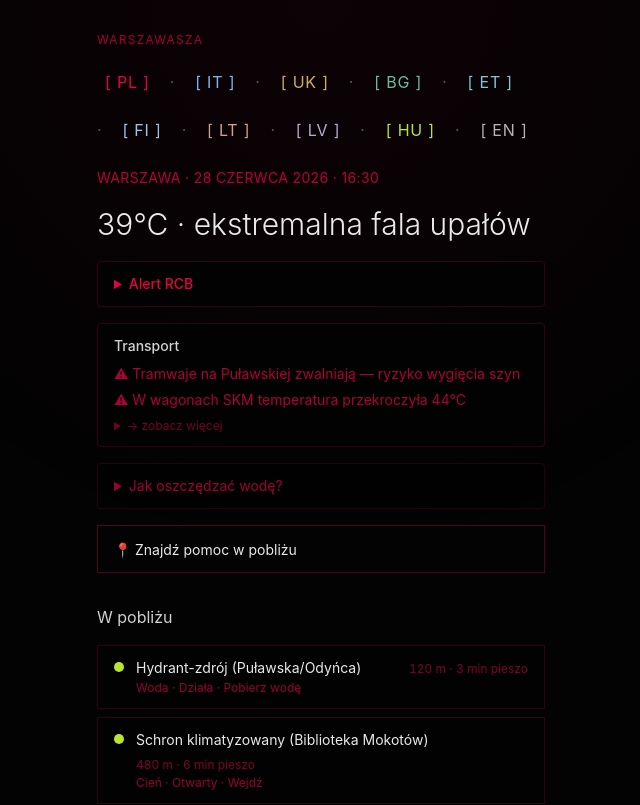
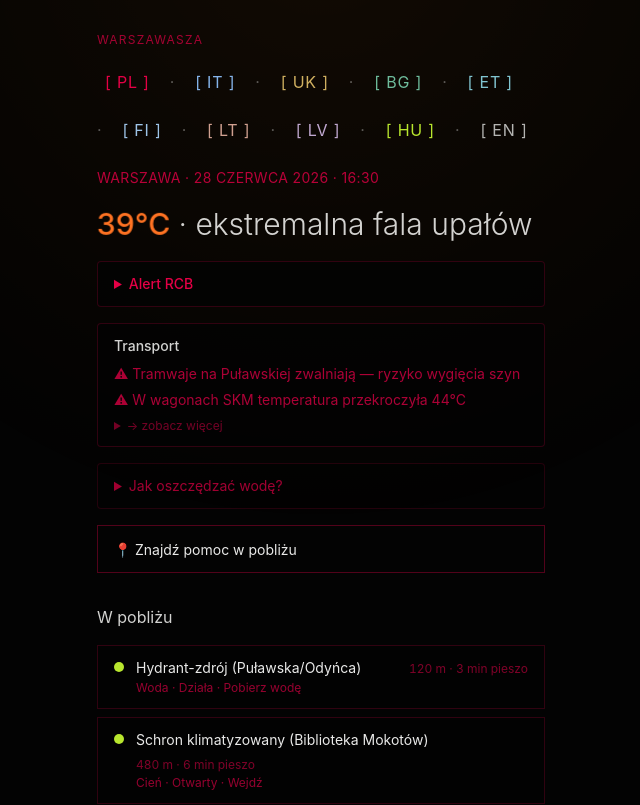
Before and after one commit to adamxdomanski-cpu/warszawasza, a Next.js app in the folder frontend/: page /field/heat in a window 1280 px wide. Shown: the top 805 px of the page, without its empty margins (319-959 px from the left). Built offline with nearby package versions, Linux system fonts and the light colour scheme.

Commit message:
field/heat: Warsaw orange 39°C heat signal with breathe pulse
- Orange → red pulse at extreme temps; cooler band can shift toward green
- Ambient orange glow; respects prefers-reduced-motion
- DayFact token maps to --color-warsaw-heat

Co-authored-by: adamxdomanski-cpu <adamxdomanski@gmail.com>

```diff
--- a/frontend/app/components/field/HeatFieldClient.tsx
+++ b/frontend/app/components/field/HeatFieldClient.tsx
@@ -9,6 +9,7 @@ import {
   HEAT_TEMP_C,
   formatDistance,
   heatFieldCopy,
+  heatSeverity,
 } from "../../../lib/field/heatFieldI18n";
 import type { Lang } from "../../../lib/i18n";
 import {
@@ -26,6 +27,7 @@ export default function HeatFieldClient() {
 
   const copy = heatFieldCopy(lang);
   const events = getInteractionTrace().events;
+  const severity = heatSeverity(HEAT_TEMP_C);
 
   useEffect(() => {
     clearInteractionTrace();
@@ -55,15 +57,8 @@ export default function HeatFieldClient() {
   };
 
   return (
-    <div className="relative min-h-dvh bg-field text-ink">
-      <div
-        className="pointer-events-none fixed inset-0 z-0 opacity-40"
-        aria-hidden
-        style={{
-          background:
-            "radial-gradient(circle at 50% 0%, rgba(228,0,69,0.12), transparent 55%)",
-        }}
-      />
+    <div className="heat-field-page relative min-h-dvh bg-field text-ink">
+      <div className="heat-field-ambient pointer-events-none fixed inset-0 z-0" aria-hidden />
 
       <main className="relative z-10 mx-auto flex max-w-lg flex-col gap-6 p-5 pb-16 sm:gap-8 sm:p-8">
         <header className="flex flex-col gap-4">
@@ -81,7 +76,14 @@ export default function HeatFieldClient() {
             {copy.statusLine}
           </p>
           <h1 className="m-0 text-2xl font-light leading-snug sm:text-3xl">
-            {copy.factHead}
+            <span
+              className="heat-signal"
+              data-severity={severity}
+              aria-label={`${copy.factTemp} ${copy.factSubtitle}`}
+            >
+              {copy.factTemp}
+            </span>
+            <span className="text-ink/90"> · {copy.factSubtitle}</span>
           </h1>
 
           <details className="rounded border border-accent/20 bg-field/80 px-4 py-3">
--- a/frontend/app/globals.css
+++ b/frontend/app/globals.css
@@ -14,6 +14,10 @@
   --color-citrus: #b8e62e;
   --color-citrus-dim: rgba(184, 230, 46, 0.55);
   --color-citrus-glow: rgba(184, 230, 46, 0.42);
+  /* Warsaw heat signal — orange (PKiN / alert sun), not brand accent */
+  --color-warsaw-heat: #ff8c1a;
+  --color-warsaw-heat-deep: #ff5a00;
+  --color-warsaw-heat-critical: #e40045;
   --color-graphite: rgba(190, 190, 188, 0.62);
   --color-ink: rgba(248, 248, 246, 0.94);
   /* FIRA structural layer — local signals about system topology (not locale tint) */
@@ -1180,4 +1184,88 @@
   .signal-control.signal-recovering {
     animation: none !important;
   }
+
+  .heat-signal,
+  .heat-field-ambient {
+    animation: none !important;
+  }
+
+  .heat-signal {
+    color: var(--color-warsaw-heat-deep) !important;
+    transform: none !important;
+  }
 }
+
+/* —— Field heat: Warsaw orange signal (DayFact), breathes toward red when extreme —— */
+.heat-field-ambient {
+  opacity: 0.42;
+  background: radial-gradient(
+    circle at 50% -10%,
+    rgba(255, 140, 26, 0.17),
+    transparent 58%
+  );
+}
+
+.heat-signal {
+  display: inline-block;
+  color: var(--color-warsaw-heat);
+  font-weight: 500;
+}
+
+@media (prefers-reduced-motion: no-preference) {
+  .heat-field-ambient {
+    animation: heat-ambient-breathe 5.5s ease-in-out infinite;
+  }
+
+  .heat-signal {
+    animation: heat-signal-breathe 3.6s ease-in-out infinite;
+  }
+
+  .heat-signal[data-severity="extreme"] {
+    animation-duration: 2.6s;
+  }
+
+  .heat-signal[data-severity="high"] {
+    animation-duration: 3.8s;
+  }
+
+  .heat-signal[data-severity="moderate"] {
+    animation: heat-signal-cool 4.8s ease-in-out infinite;
+  }
+}
+
+@keyframes heat-signal-breathe {
+  0%,
+  100% {
+    color: var(--color-warsaw-heat);
+    transform: scale(1);
+    filter: brightness(1);
+  }
+  50% {
+    color: var(--color-warsaw-heat-critical);
+    transform: scale(1.045);
+    filter: brightness(1.15);
+  }
+}
+
+@keyframes heat-signal-cool {
+  0%,
+  100% {
+    color: var(--color-citrus);
+    transform: scale(1);
+  }
+  50% {
+    color: var(--color-warsaw-heat);
+    transform: scale(1.02);
+  }
+}
+
+@keyframes heat-ambient-breathe {
+  0%,
+  100% {
+    opacity: 0.38;
+  }
+  50% {
+    opacity: 0.55;
+  }
+}
--- a/frontend/design/tokens.ts
+++ b/frontend/design/tokens.ts
@@ -18,5 +18,5 @@ export const TOKEN_CSS: Record<SemanticToken, string> = {
   Transport: "--color-sapphire",
   Warning: "--color-accent",
   Verified: "--color-citrus",
-  DayFact: "--color-accent",
+  DayFact: "--color-warsaw-heat",
 };
--- a/frontend/lib/field/heatFieldI18n.ts
+++ b/frontend/lib/field/heatFieldI18n.ts
@@ -56,7 +56,8 @@ type PointLabel = {
 
 type HeatCopy = {
   statusLine: string;
-  factHead: string;
+  factTemp: string;
+  factSubtitle: string;
   alertRcbLabel: string;
   alertRcbBody: string;
   transportTitle: string;
@@ -88,7 +89,8 @@ type HeatCopy = {
 const COPY: Partial<Record<Lang, HeatCopy>> = {
   pl: {
     statusLine: "WARSZAWA · 28 CZERWCA 2026 · 16:30",
-    factHead: "39°C · ekstremalna fala upałów",
+    factTemp: "39°C",
+    factSubtitle: "ekstremalna fala upałów",
     alertRcbLabel: "Alert RCB",
     alertRcbBody:
       "Od 28 czerwca obowiązuje ostrzeżenie przed ekstremalnym upałem. Unikaj przebywania na słońcu w godzinach 11–17. Pij wodę, szukaj chłodnych pomieszczeń. W razie złego samopoczucia — 112.",
@@ -144,7 +146,8 @@ const COPY: Partial<Record<Lang, HeatCopy>> = {
   },
   en: {
     statusLine: "WARSAW · 28 JUNE 2026 · 16:30",
-    factHead: "39°C · extreme heat wave",
+    factTemp: "39°C",
+    factSubtitle: "extreme heat wave",
     alertRcbLabel: "RCB alert",
     alertRcbBody:
       "Extreme heat warning in effect from 28 June. Avoid sun exposure 11:00–17:00. Drink water, seek cool indoor spaces. If unwell — call 112.",
@@ -198,7 +201,8 @@ const COPY: Partial<Record<Lang, HeatCopy>> = {
   },
   uk: {
     statusLine: "ВАРШАВА · 28 ЧЕРВНЯ 2026 · 16:30",
-    factHead: "39°C · екстремальна хвиля спеки",
+    factTemp: "39°C",
+    factSubtitle: "екстремальна хвиля спеки",
     alertRcbLabel: "Сповіщення RCB",
     alertRcbBody:
       "Попередження про екстремальну спеку. Уникайте сонця 11–17. Пийте воду. Якщо погано — 112.",
@@ -258,3 +262,10 @@ export function heatFieldCopy(lang: Lang): HeatCopy {
 export function formatDistance(copy: HeatCopy, meters: number, walkMin: number): string {
   return `${copy.distanceM.replace("{n}", String(meters))} · ${copy.distanceWalk.replace("{n}", String(walkMin))}`;
 }
+
+/** Maps observed °C to signal severity for heat pulse (orange → red, or cooler → green). */
+export function heatSeverity(tempC: number): "extreme" | "high" | "moderate" {
+  if (tempC >= 38) return "extreme";
+  if (tempC >= 32) return "high";
+  return "moderate";
+}
```
